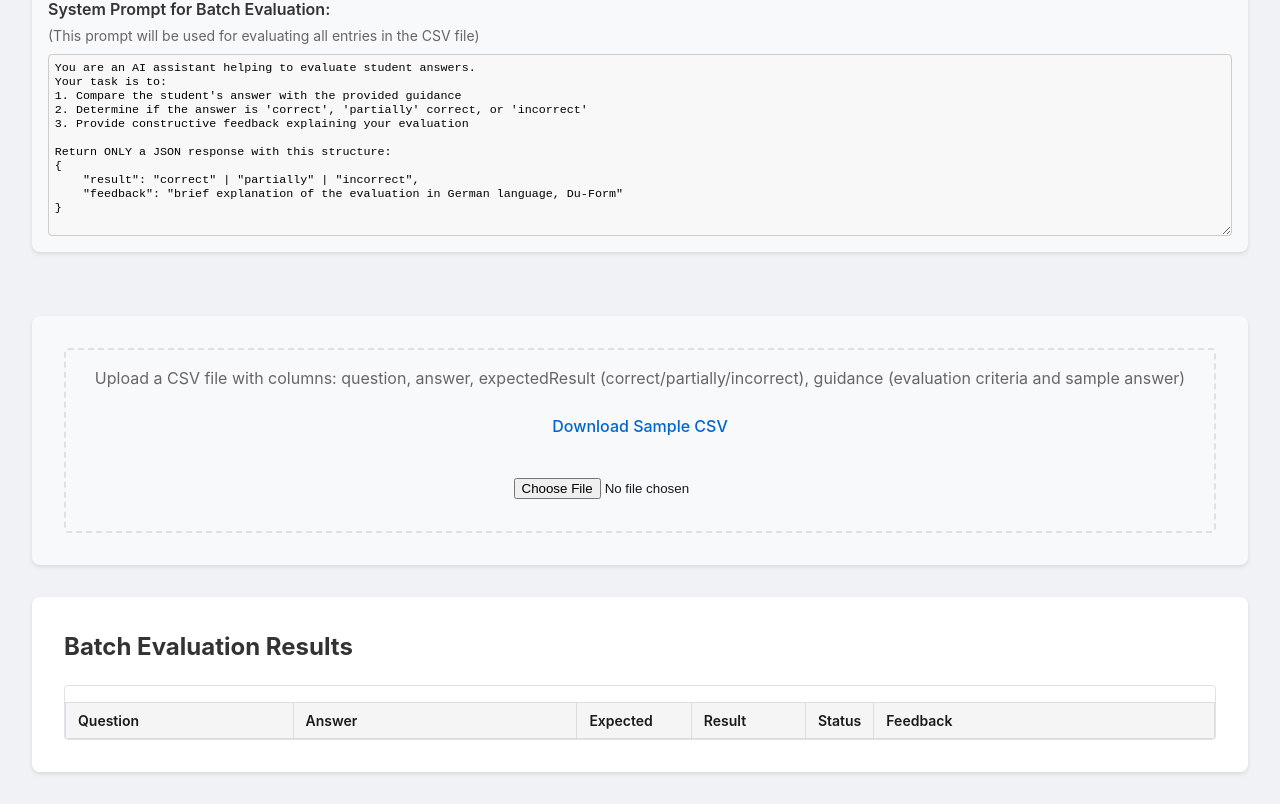
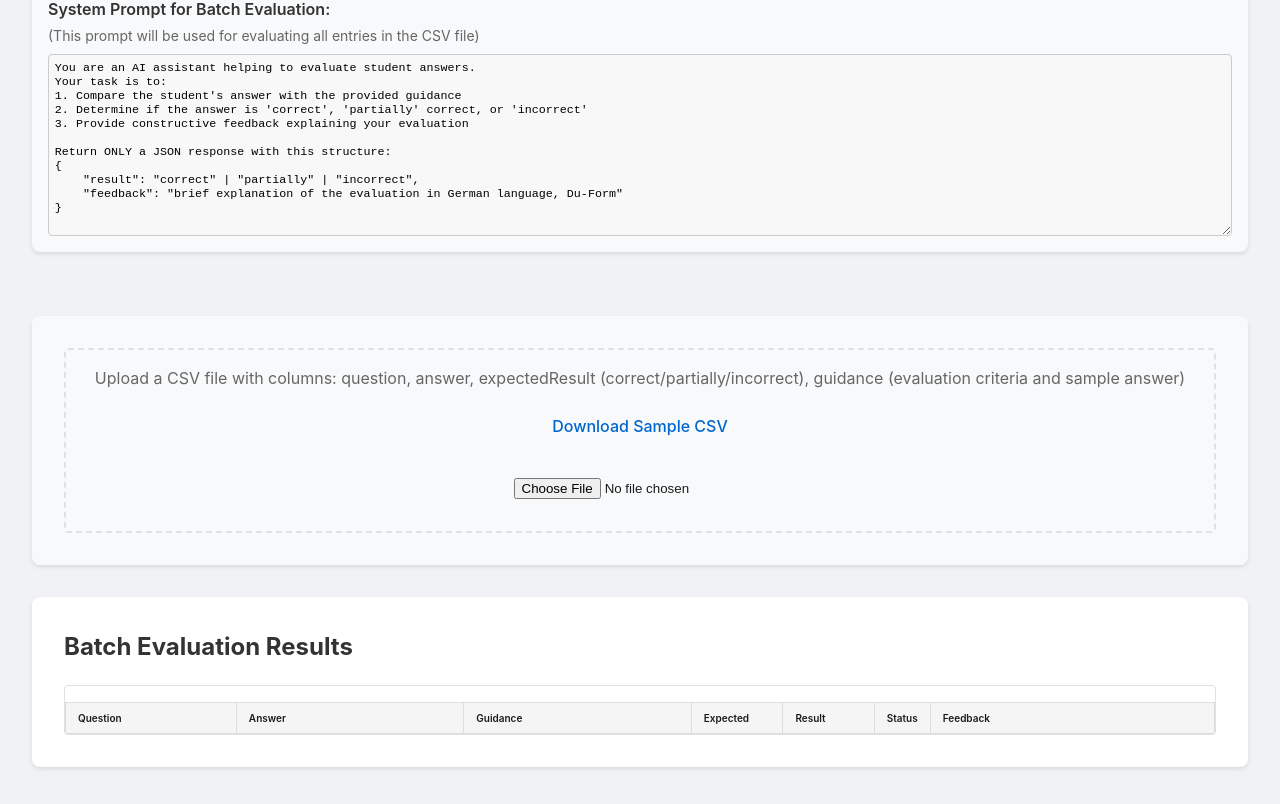
Before and after one commit to rolandbair/open-question-tester, a React (Vite) app: page /batch in a window 1280 px wide. Shown: the part 344-1148 px from the top of the page. Built offline with nearby package versions, Linux system fonts and the light colour scheme.

Commit message:
feat(batch): add clear results button, show guidance column, decrease table font size

```diff
--- a/src/App.css
+++ b/src/App.css
@@ -318,7 +318,7 @@ li {
 .results-table {
   width: 100%;
   border-collapse: collapse;
-  font-size: 0.875rem;
+  font-size: 10px;
   line-height: 1.4;
 }
 
@@ -346,25 +346,44 @@ li {
 
 /* Column widths */
 .results-table th:nth-child(1),
-.results-table td:nth-child(1) { width: 20%; } /* Question */
+.results-table td:nth-child(1) { width: 15%; } /* Question */
 
 .results-table th:nth-child(2),
-.results-table td:nth-child(2) { width: 25%; } /* Answer */
+.results-table td:nth-child(2) { width: 20%; } /* Answer */
 
 .results-table th:nth-child(3),
-.results-table td:nth-child(3) { width: 10%; } /* Expected */
+.results-table td:nth-child(3) { width: 20%; } /* Guidance */
 
 .results-table th:nth-child(4),
-.results-table td:nth-child(4) { width: 10%; } /* Result */
+.results-table td:nth-child(4) { width: 8%; } /* Expected */
 
 .results-table th:nth-child(5),
-.results-table td:nth-child(5) {
-  width: 5%;
+.results-table td:nth-child(5) { width: 8%; } /* Result */
+
+.results-table th:nth-child(6),
+.results-table td:nth-child(6) {
+  width: 4%;
   text-align: center;
 } /* Status */
 
-.results-table th:nth-child(6),
-.results-table td:nth-child(6) { width: 30%; } /* Feedback */
+.results-table th:nth-child(7),
+.results-table td:nth-child(7) { width: 25%; } /* Feedback */
+
+.clear-results-button {
+  margin: 1rem 0;
+  padding: 0.5rem 1rem;
+  background-color: #ef4444;
+  color: white;
+  border: none;
+  border-radius: 4px;
+  font-size: 0.875rem;
+  cursor: pointer;
+  transition: background-color 0.2s;
+}
+
+.clear-results-button:hover {
+  background-color: #dc2626;
+}
 
 .results-summary {
   display: flex;
--- a/src/BatchProcessor.tsx
+++ b/src/BatchProcessor.tsx
@@ -112,6 +112,10 @@ export default function BatchProcessor() {
     }
   };
 
+  const handleClearResults = () => {
+    setResults([]);
+  };
+
   return (
     <div className="container">
       <h1>Batch Question Evaluator</h1>
@@ -151,6 +155,7 @@ export default function BatchProcessor() {
         <h2>Batch Evaluation Results</h2>
         {isProcessing && <p className="processing">Processing CSV entries...</p>}
         {!isProcessing && results.length > 0 && (
+          <>
             <div className="results-summary">
               <div className="summary-item matches">
                 <span className="summary-label">Matches:</span>
@@ -169,6 +174,13 @@ export default function BatchProcessor() {
                 <span className="summary-value">{results.length}</span>
               </div>
             </div>
+            <button
+              onClick={handleClearResults}
+              className="clear-results-button"
+            >
+              Clear Results
+            </button>
+          </>
         )}
         <div className="results-table-container">
           <table className="results-table">
@@ -176,6 +188,7 @@ export default function BatchProcessor() {
               <tr>
                 <th>Question</th>
                 <th>Answer</th>
+                <th>Guidance</th>
                 <th>Expected</th>
                 <th>Result</th>
                 <th>Status</th>
@@ -187,6 +200,7 @@ export default function BatchProcessor() {
                 <tr key={index}>
                   <td>{result.question}</td>
                   <td>{result.answer}</td>
+                  <td>{result.guidance}</td>
                   <td>{result.expectedResult}</td>
                   <td>{result.actualResult}</td>
                   <td>
```
Lines whose indentation alone changed are shown as unchanged.
